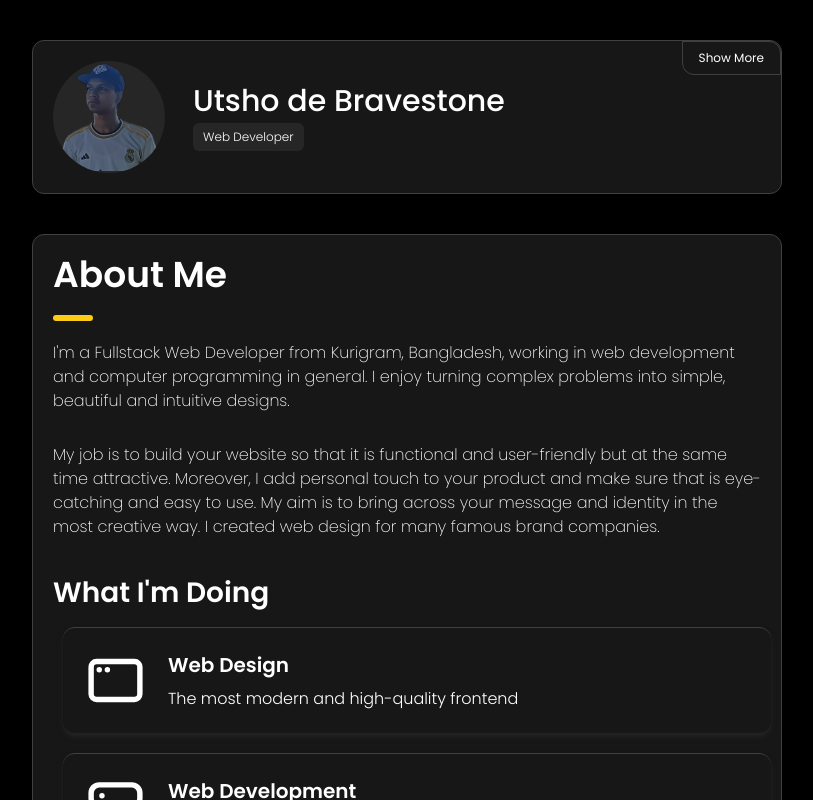
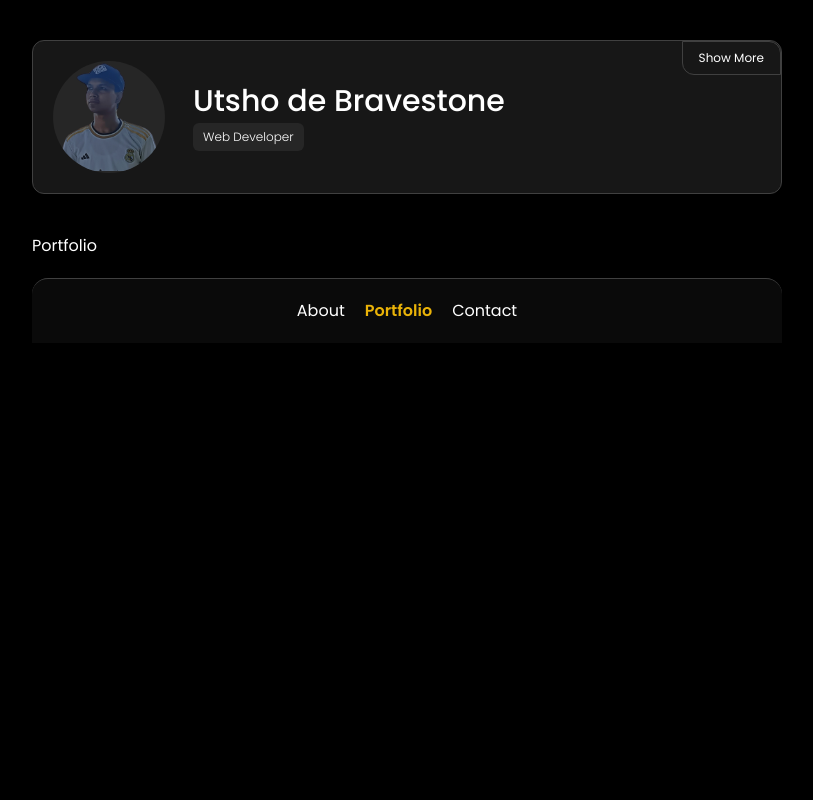
Before and after one commit to utshodebravestone/personal-portfolio, a React (Vite) app: page /portfolio in a window 1280 px wide. Shown: the top 800 px of the page, without its empty margins (233-1046 px from the left). Built offline with nearby package versions, Linux system fonts and the light colour scheme.

Commit message:
added navigation

```diff
--- a/package.json
+++ b/package.json
@@ -12,7 +12,8 @@
   "dependencies": {
     "react": "^18.2.0",
     "react-dom": "^18.2.0",
-    "react-icons": "^4.12.0"
+    "react-icons": "^4.12.0",
+    "react-router-dom": "^6.20.0"
   },
   "devDependencies": {
     "@types/react": "^18.2.15",
--- a/src/components/App.tsx
+++ b/src/components/App.tsx
@@ -1,15 +1,29 @@
+import { BrowserRouter, Routes, Route } from "react-router-dom";
+
 import About from "./About";
 import Intro from "./Intro";
+import Navigation from "./Navigation";
+import Contact from "./Contact";
+import Portfolio from "./Portfolio";
 
 const App = () => {
   return (
-    <div className="py-5 md:py-10 min-h-screen min-w-full bg-black text-white">
-      <div className="max-w-[750px] mx-2.5 md:mx-auto">
-        <Intro />
-        <div className="h-5 md:h-10" />
-        <About />
+    <BrowserRouter>
+      <div className="pt-5 md:pt-10 min-h-screen min-w-full bg-black text-white">
+        <div className="max-w-[750px] mx-2.5 md:mx-auto">
+          <Intro />
+          <div className="h-5 md:h-10" />
+          <Routes>
+            <Route path="/about" element={<About />} />
+            <Route path="/portfolio" element={<Portfolio />} />
+            <Route path="/contact" element={<Contact />} />
+            <Route path="*" element={<About />} />
+          </Routes>
+          <div className="h-5" />
+          <Navigation />
+        </div>
       </div>
-    </div>
+    </BrowserRouter>
   );
 };
 
--- /dev/null
+++ b/src/components/Contact.tsx
@@ -0,0 +1,5 @@
+const Contact = () => {
+  return <div>Contact</div>;
+};
+
+export default Contact;
--- /dev/null
+++ b/src/components/Navigation.tsx
@@ -0,0 +1,45 @@
+import { NavLink } from "react-router-dom";
+
+const Navigation = () => {
+  return (
+    <nav className="sticky left-0 bottom-0 w-full py-5 border-t border-neutral-700 rounded-t-2xl z-50 bg-neutral-950">
+      <ul className="flex justify-center gap-5">
+        <li>
+          <NavLink
+            to="/about"
+            className={({ isActive }) =>
+              (isActive ? "text-yellow-500 font-semibold" : "text-white") +
+              " hover:text-yellow-500 transition-all duration-300"
+            }
+          >
+            About
+          </NavLink>
+        </li>
+        <li>
+          <NavLink
+            to="/portfolio"
+            className={({ isActive }) =>
+              (isActive ? "text-yellow-500 font-semibold" : "text-white") +
+              " hover:text-yellow-500 transition-all duration-300"
+            }
+          >
+            Portfolio
+          </NavLink>
+        </li>
+        <li>
+          <NavLink
+            to="/contact"
+            className={({ isActive }) =>
+              (isActive ? "text-yellow-500 font-semibold" : "text-white") +
+              " hover:text-yellow-500 transition-all duration-300"
+            }
+          >
+            Contact
+          </NavLink>
+        </li>
+      </ul>
+    </nav>
+  );
+};
+
+export default Navigation;
--- /dev/null
+++ b/src/components/Portfolio.tsx
@@ -0,0 +1,5 @@
+const Portfolio = () => {
+  return <div>Portfolio</div>;
+};
+
+export default Portfolio;
```
Also changed, not shown: 1 other file (tests, documents, lock files or other folders).
